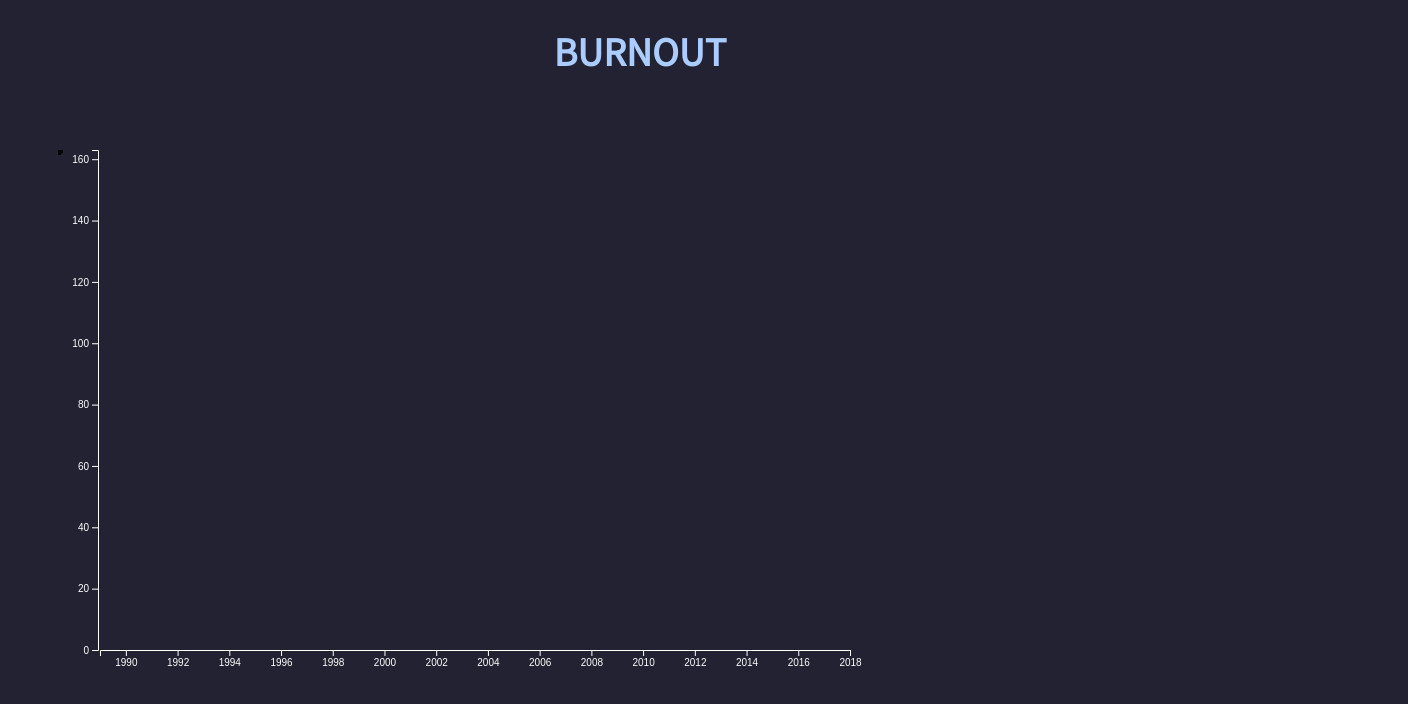
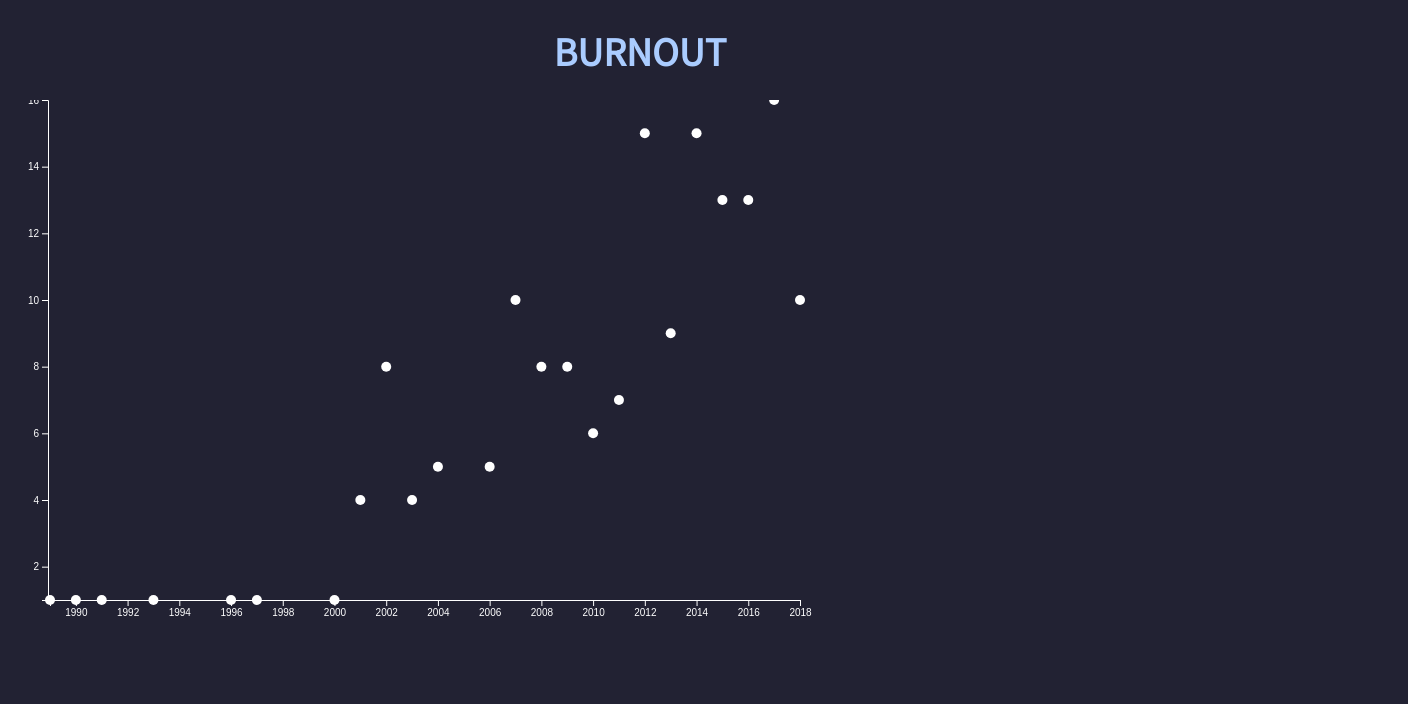
Before and after one commit to Techdemo/functional-programming, a website: page index.html in a window 1280 px wide. Shown: the whole page, 1408 px wide, since content can reach past the window. Drawn offline with nearby package versions, Linux system fonts and the light colour scheme.

Commit message:
plotted dots

```diff
--- a/main.css
+++ b/main.css
@@ -9,6 +9,6 @@ h1 {
 body {
   background-color: #222233;
 }
-.chart {
+/* .chart {
   padding: 50px;
-}
+} */
--- a/script.js
+++ b/script.js
@@ -1,28 +1,43 @@
 // specify the svg container
-const svg = d3
-  .select(".chart")
-  .append("svg")
-  .attr("width", 1000)
-  .attr("height", 1000);
 
 d3.json("dataset.json").then(data => {
-  console.log("Alle data:", data);
+  let bookNested = d3
+    .nest()
+    .key(data => data.Year)
+    .rollup(function(data) {
+      return data.length;
+    })
+    .entries(data);
 
-  let allBooks = data.length;
+  const svg = d3
+    .select(".chart")
+    .append("svg")
+    .attr("width", 1400)
+    .attr("height", 1400);
 
-  let bookYears = [...new Set(data.map(d => Number(d.Year)))];
-  console.log("Object alle jaren van de boeken", bookYears);
-  console.log("allbooks", allBooks);
-  console.log(Object.values(bookYears));
+  console.log(bookNested);
+  let yearCount = bookNested.map(d => {
+    return Number(d.key);
+  });
+  let bookCount = bookNested.map(d => {
+    return Number(d.value);
+  });
+
+  console.log("dit is Yearcount", yearCount);
+  console.log("dit is bookCount", bookCount);
+
+  let dataYears = data.map(d => {
+    return Number(d.Year);
+  });
 
   // set the domains and ranges for the axis
   let y = d3
     .scaleLinear()
-    .domain([data.length, 0])
+    .domain([d3.max(bookCount), d3.min(bookCount)])
     .range([0, 500]);
   let x = d3
     .scaleLinear()
-    .domain([d3.min(bookYears), d3.max(bookYears)])
+    .domain([d3.min(yearCount), d3.max(yearCount)])
     .range([0, 750]);
 
   // group the axis
@@ -36,19 +51,32 @@ d3.json("dataset.json").then(data => {
     .attr("color", "white");
 
   // create and call the axisLeft
-  let y_Axis = d3.axisLeft(y).ticks(6);
-  let x_Axis = d3.axisBottom(x).tickFormat(d3.format("d"));
+  let y_Axis = d3.axisLeft().scale(y);
+  let x_Axis = d3
+    .axisBottom()
+    .scale(x)
+    .tickFormat(d3.format("d"));
   xAxisGroup.call(x_Axis);
   yAxisGroup.call(y_Axis);
 
   // create circles for books by year
-  const circles = svg.selectAll("circle").data(data);
+  const circles = svg
+    .selectAll("circle")
+    .attr("cx", yearCount)
+    .attr("cy", bookCount)
+    .data(bookNested);
 
   circles
     .enter()
     .append("circle")
     .attr("r", 5)
-    .attr("cx", d)
-    .attr("cy", d => y)
-    .attr("fill", "white");
+    // .attr("cx", d => dataYears)
+    .attr("cx", d => {
+      return x(Number(d.key));
+    })
+    .attr("cy", d => {
+      return y(Number(d.value));
+    })
+    .attr("fill", "white")
+    .attr("transform", "translate(42,0)");
 });
```
